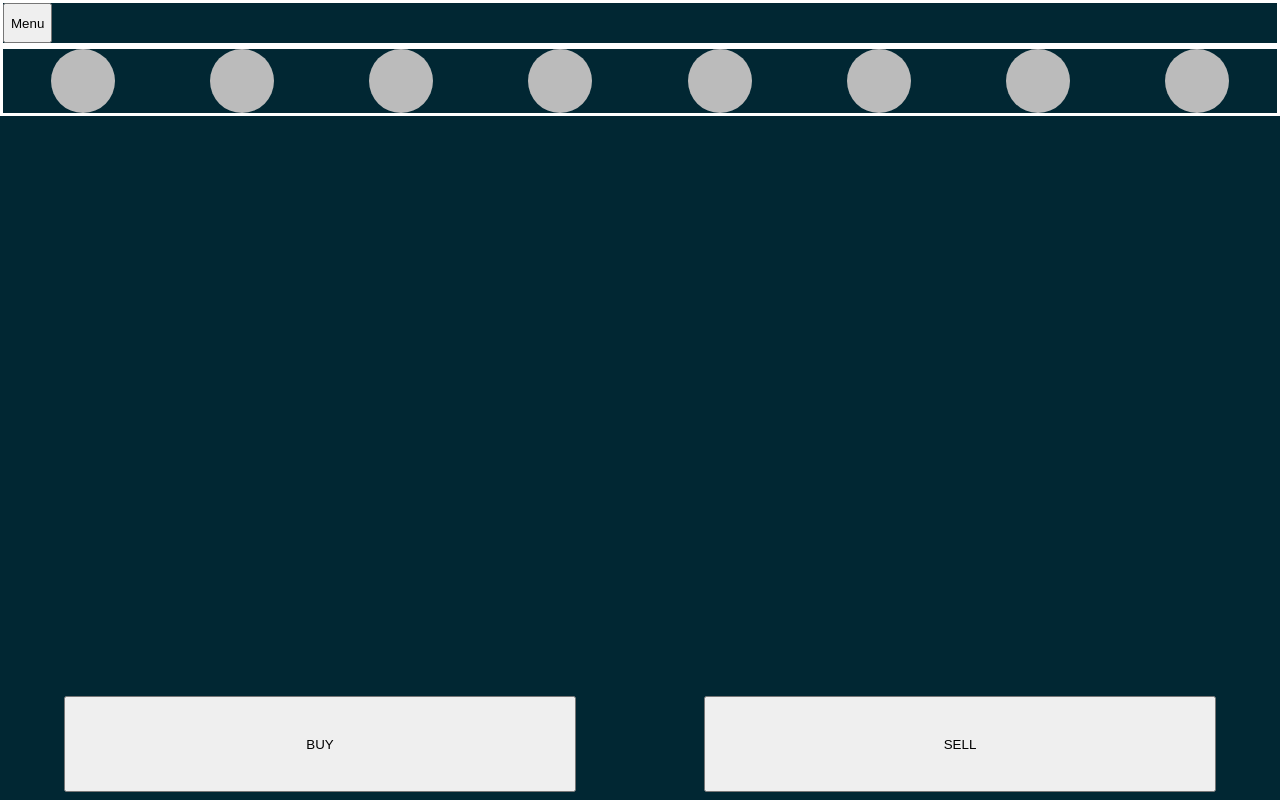
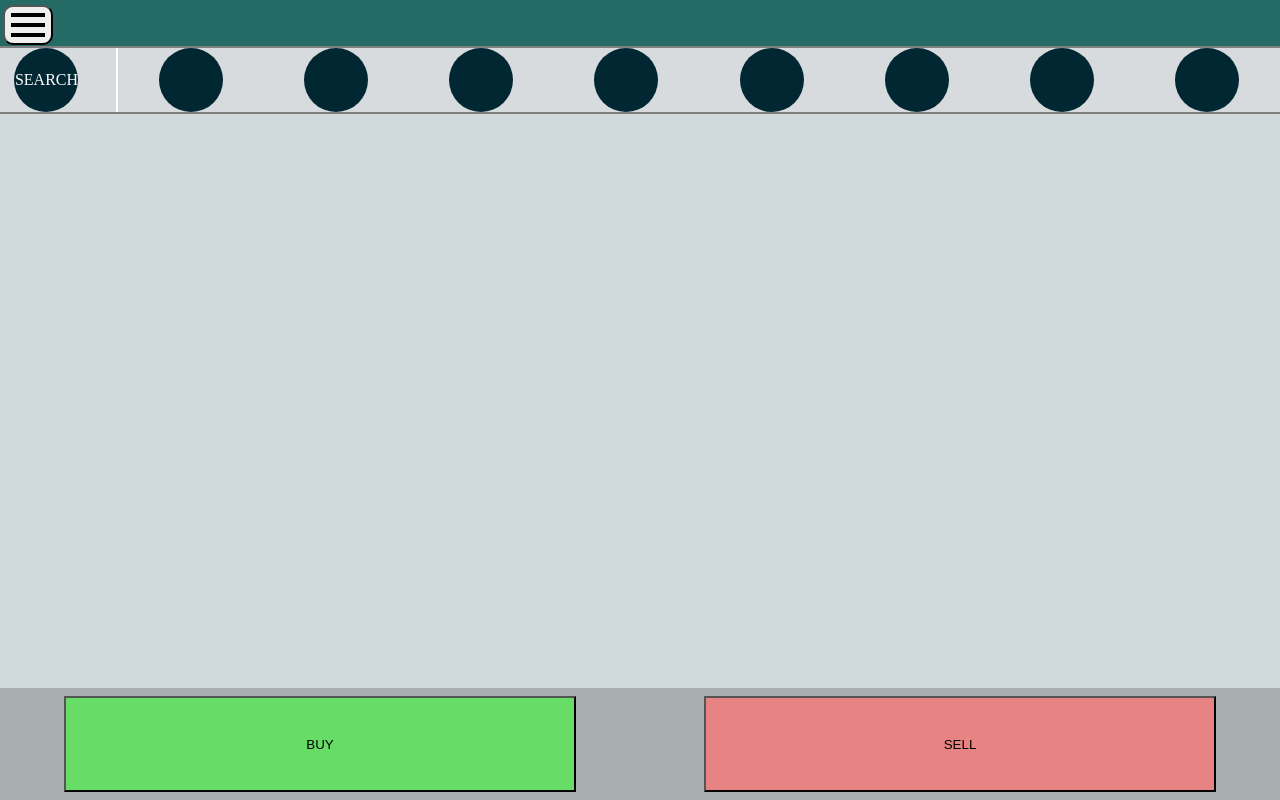
Before and after one commit to martiscafilip/Stock-Simulator, a PHP site: page /app/views/trade.php in a window 1280 px wide. Run offline with PHP 8.4, Linux system fonts and the light colour scheme.

Commit message:
trade-page update

```diff
--- a/Stock-Simulator/app/views/trade.php
+++ b/Stock-Simulator/app/views/trade.php
@@ -6,16 +6,42 @@
     <meta http-equiv="X-UA-Compatible" content="IE=edge">
     <meta name="viewport" content="width=device-width, initial-scale=1.0">
     <link rel="stylesheet" href="/public/tradeStyle.css">
+    <link rel="stylesheet" href="/public/buttons.css">
+
     <title>Trade</title>
 </head>
 
 <body>
     <div class="flex">
-
         <div>
             <header class="header">
-            <button>Menu</button>
+                <button class="menu-button">
+                    <div class="menu-button-lines">
+                        <div></div>
+                        <div></div>
+                        <div></div>
+                    </div>
+                </button>
+
+                <nav class="menu-nav">
+                    <a href="/public/account/account"> Account </a>
+                    <a href=""> Leaderboard</a>
+                    <a href=""> Change Profile</a>
+                    <a href="/public/home/login"> Log Out</a>
+                </nav>
             </header>
+
+            <div class="Stocks">
+                <div class="searchStocks">
+
+                    <div class="dot">SEARCH</div>
+
+                </div>
+
+               <div class="line">
+
+               </div>
+
                 <div class="listStocks">
                     <span class="dot"></span>
                     <span class="dot"></span>
@@ -27,14 +53,16 @@
                     <span class="dot"></span>
                 </div>
             </div>
+        </div>
+
 
         <div class="sellbuy">
-            <button class="buybutton">BUY</button>
-            <button class="sellbutton">SELL</button>
+            <button class="btn buybutton">BUY</button>
+            <button class="btn sellbutton">SELL</button>
         </div>
 
     </div>
-
+    <script src="/public/try.js"></script>
 </body>
 
 </html>
--- /dev/null
+++ b/Stock-Simulator/public/buttons.css
@@ -0,0 +1,42 @@
+.menu-button-lines {
+    height: 30px;
+    display: flex;
+    flex-direction: column;
+    justify-content: space-around;
+}
+
+.menu-button-lines>div {
+    width: 30px;
+    border: 2px solid black;
+}
+
+.menu-button {
+    background-color: #white;
+    border-radius: 10px;
+}
+
+.menu-nav {
+    position: absolute;
+    /* position: sticky;  */
+    top: 14vh;
+    background-color: rgb(37, 107, 101);
+    height: 73vh;
+    width: 20vw;
+    display: flex;
+    flex-direction: column;
+    padding: 2em;
+    border: 2px solid #001116;
+    transform: translateX(-120%);
+    transition: transform 0.4s cubic-bezier(0, 1.2, 0.88, 1.49);
+    /* transition: transform 0.7s cubic-bezier(0, 1.2, 1, -0.11); */
+}
+
+.menu-nav>a {
+    font-size: large;
+    color: whitesmoke;
+    margin: 4vh;
+}
+
+.is--open {
+    transform: translateX(-10%);
+}
--- a/Stock-Simulator/public/tradeStyle.css
+++ b/Stock-Simulator/public/tradeStyle.css
@@ -1,67 +1,130 @@
 body {
     margin: 0;
-    background-color: #012733;
+    background-color: #d0d9db;
 }
 
 .header {
     height: 5vh;
     /* border-style: dashed; */
     border: solid;
-    border-color: white;
+    border-color: rgb(37, 107, 101);
+    background-color: rgb(37, 107, 101);
+}
+
+.Stocks {
+    background-color: rgb(216, 219, 221);
+    display: flex;
+    height: 8vh;
+    border: solid;
+    border-color: grey;
+    border-top-width: 2px;
+    border-bottom-width: 2px;
+    border-left-width: 0;
+    border-right-width: 0;
+    justify-content: space-between;
 }
 
 .listStocks {
+    width: 100vw;
+    display: flex;
+    flex-direction: row;
+    justify-content: space-around;
+}
+
+.searchStocks {
+    width: 8vw;
+    display: flex;
+    justify-content: center;
+}
+
+.line {
+    border-right: 2px solid white;
     height: 8vh;
-    border: solid;
-    border-color: white;
+    width: 2vw;
+    display: flex;
+    flex-direction: column;
+    justify-content: center;
 }
 
 .sellbuy {
     display: flex;
-    height: 12vh;
+    height: 14vh;
     justify-content: space-around;
+    align-items: center;
+    background-color: rgb(169, 174, 177);
+    text-align: center;
+    z-index: 2;
 }
 
 .flex {
     display: flex;
     flex-direction: column;
     justify-content: space-between;
-    height: 99vh;
+    height: 100vh;
+}
+
+.btn {
+    height: 12vh;
+    width: 40vw;
+    cursor: pointer;
+    position: relative;
+    overflow: hidden;
+    transition: 0.8s;
+    z-index: 3;
 }
 
 .buybutton {
-    height: 100%;
-    width: 40vw;
+    color: black;
+    background-color: rgb(103, 221, 103);
 }
 
 .sellbutton {
-    height: 100%;
-    width: 40vw;
+    color: black;
+    background-color: rgb(231, 131, 131);
 }
 
-.sellbutton:hover {
-    height: 100%;
+.btn::before {
+    content: "";
+    position: absolute;
+    left: 0;
+    height: 0;
     width: 40vw;
-    background-color: red;
+    z-index: -1;
+    transition: 0.5s;
+    top: 0;
+    border-radius: 0 0 50% 50%;
 }
 
-.buybutton:hover {
-    height: 100%;
-    width: 40vw;
+.buybutton:hover,
+.sellbutton:hover {
+    color: white;
+}
+
+.buybutton::before {
     background-color: green;
+    top: 0;
+    border-radius: 0 0 50% 50%;
+}
+
+.sellbutton::before {
+    background-color: red;
+    top: 0;
+    border-radius: 0 0 50% 50%;
+}
+
+.buybutton:hover::before,
+.sellbutton:hover::before {
+    height: 180%;
 }
 
 .dot {
     height: 8vh;
+    line-height: 8vh;
     width: 8vh;
-    background-color: #bbb;
+    background-color: #012733;
     border-radius: 50%;
-    display: inline-block;
-}
-
-.listStocks {
-    display: flex;
-    justify-content: space-around;
+    text-align: center;
+    color: white;
 }
 
 .header button {
```
Also changed, not shown: Stock-Simulator/app/views/account.php (+4 -4 lines), Stock-Simulator/public/account.css (+21 -68 lines), Stock-Simulator/public/try.js (+7 -11 lines). Lines whose indentation alone changed are shown as unchanged.
